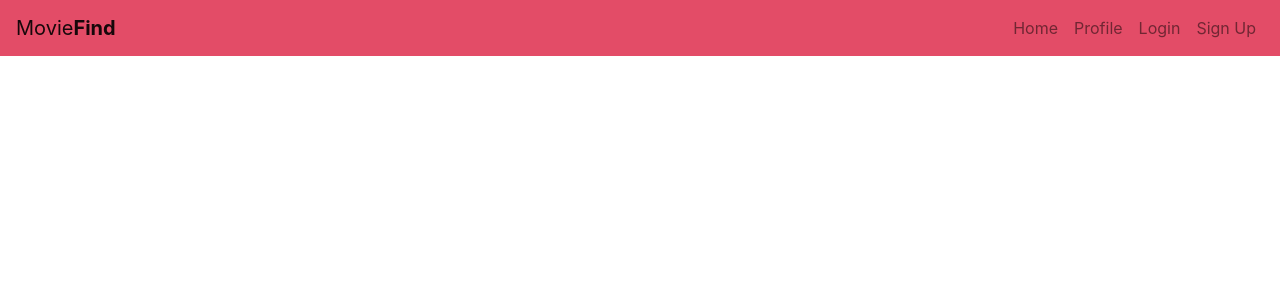
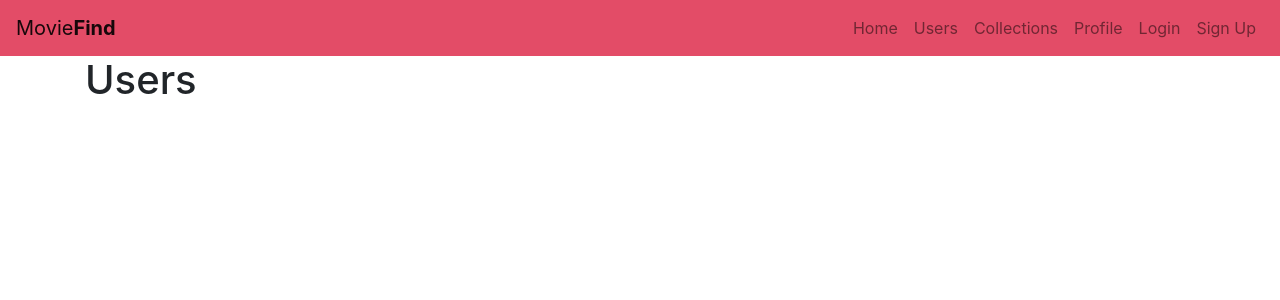
Before and after one commit to Btwonu/movie-app-client, a React (Create React App) app: page /users in a window 1280 px wide. Shown: the top 300 px of the page. Built offline with nearby package versions, Linux system fonts and the light colour scheme.

Commit message:
Add collections and users pages/routes

```diff
--- a/src/App.js
+++ b/src/App.js
@@ -1,11 +1,15 @@
 import { Component } from 'react';
 import { Route, Switch } from 'react-router-dom';
+
+// Components
 import Home from './pages/Home';
 import Movies from './pages/Movie/Movies';
 import Details from './pages/Movie/Details';
 import Profile from './pages/Profile';
 import Login from './pages/Auth/Login';
 import Register from './pages/Auth/Register';
+import Collections from './pages/Collections';
+import Users from './pages/Users';
 
 import Layout from './components/Layout/Layout';
 
@@ -22,6 +26,8 @@ class App extends Component {
           {/* <Route path="/movies" component={Movies} /> */}
           <Route path="/movies/categories/:category" component={Movies} />
           <Route path="/movies/:movieId" component={Details} />
+          <Route exact path="/collections" component={Collections} />
+          <Route exact path="/users" component={Users} />
           <Route path="/users/user" component={Profile} />
           <Route path="/auth/login" component={Login} />
           <Route path="/auth/register" component={Register} />
--- a/src/components/Layout/Layout.js
+++ b/src/components/Layout/Layout.js
@@ -8,7 +8,7 @@ const Layout = (props) => {
   return (
     <>
       <Navigation />
-      <Container className="container-sm">{props.children}</Container>
+      <Container fluid="sm">{props.children}</Container>
     </>
   );
 };
--- a/src/components/Layout/Navigation.js
+++ b/src/components/Layout/Navigation.js
@@ -25,6 +25,12 @@ function Navigation() {
         <Nav.Link as={Link} to="/">
           Home
         </Nav.Link>
+        <Nav.Link as={Link} to="/users">
+          Users
+        </Nav.Link>
+        <Nav.Link as={Link} to="/collections">
+          Collections
+        </Nav.Link>
         <Nav.Link as={Link} to="/users/user">
           Profile
         </Nav.Link>
--- /dev/null
+++ b/src/pages/Collections.js
@@ -0,0 +1,13 @@
+import { Component } from 'react';
+
+class Collections extends Component {
+  constructor() {
+    super();
+  }
+
+  render() {
+    return <h1>Collections</h1>;
+  }
+}
+
+export default Collections;
--- a/src/pages/Profile.js
+++ b/src/pages/Profile.js
@@ -1,17 +1,10 @@
 import React from 'react';
-
-//Bootstrap
-import Container from 'react-bootstrap/Container';
 
 // Components
 import ProfileCard from '../components/Profile/ProfileCard';
 
 function Profile() {
-  return (
-    // <Container fluid className="mt-5">
-    <ProfileCard />
-    // </Container>
-  );
+  return <ProfileCard />;
 }
 
 export default Profile;
--- /dev/null
+++ b/src/pages/Users.js
@@ -0,0 +1,13 @@
+import { Component } from 'react';
+
+class Users extends Component {
+  constructor() {
+    super();
+  }
+
+  render() {
+    return <h1>Users</h1>;
+  }
+}
+
+export default Users;
```
